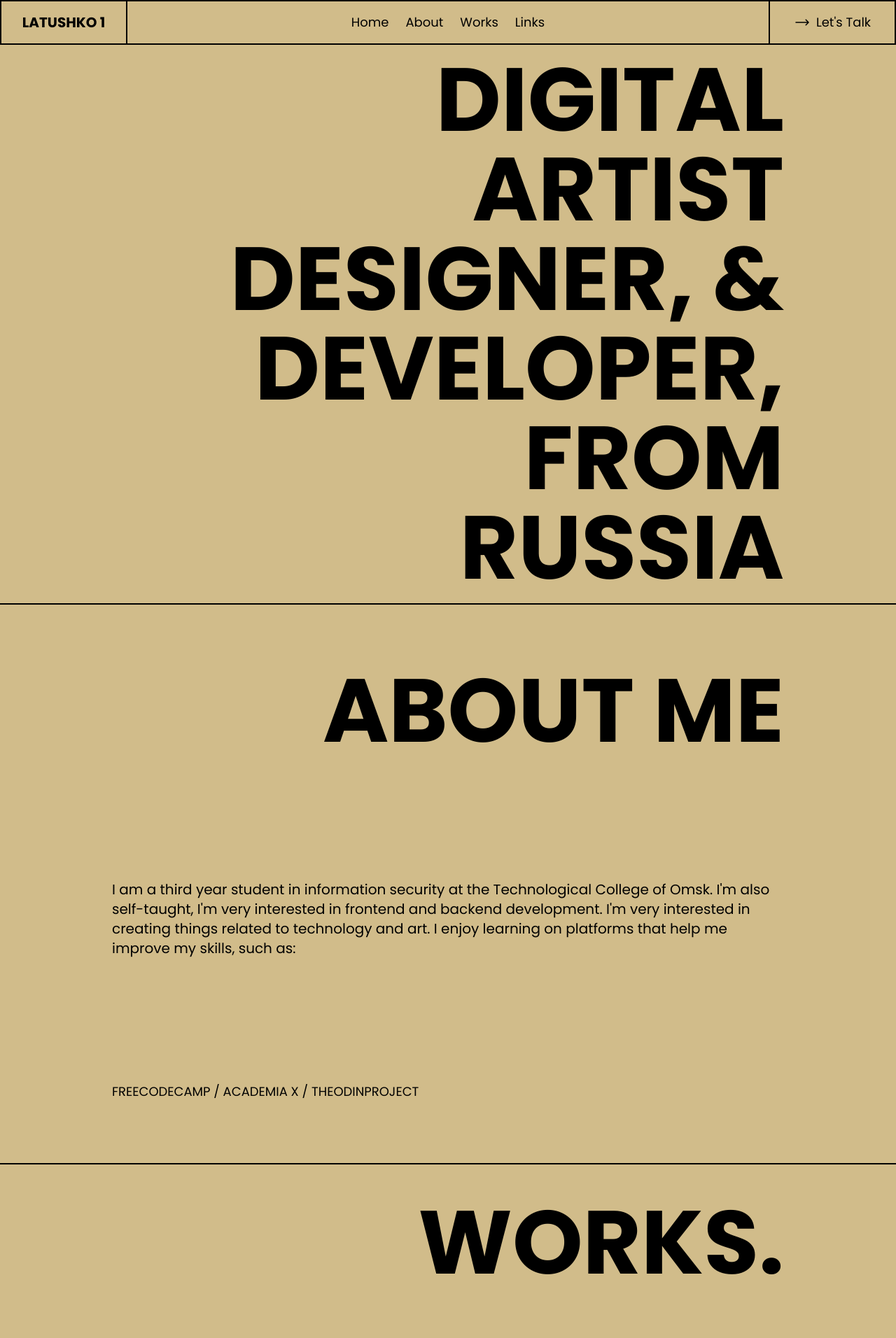
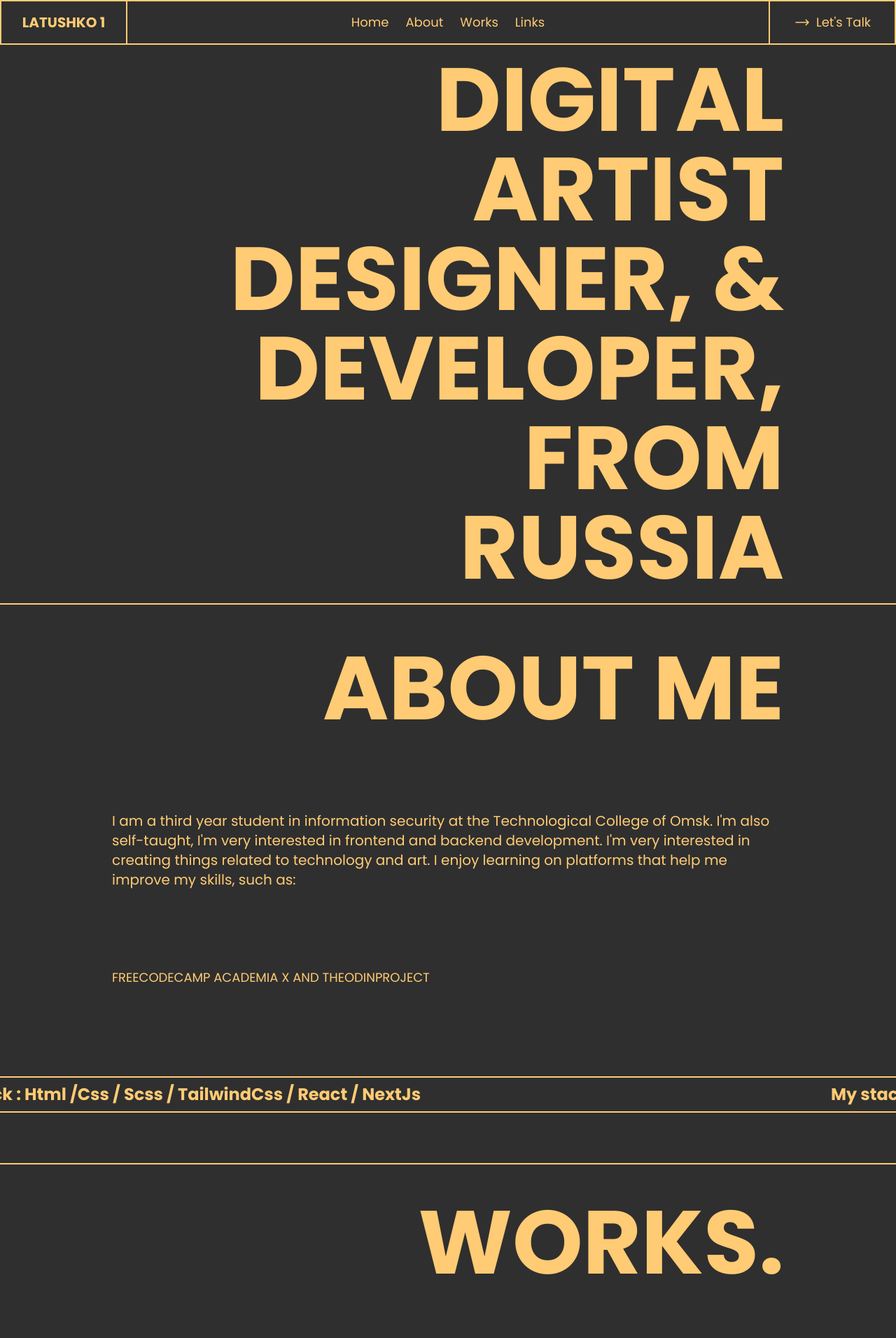
Before and after one commit to latushko1/Egor-homepage, a Next.js app: page / in a window 1280 px wide. Shown: the top 1912 px of the page at 70% size. Built offline with nearby package versions, Linux system fonts and the light colour scheme.

Commit message:
chaange colors, add marque

```diff
--- a/components/footer.js
+++ b/components/footer.js
@@ -6,14 +6,14 @@ function Footer() {
     <div>
         <footer className='grid grid-cols-2 md:grid-cols-[180px_1fr_180px] bg-primary'>
         <Link href='#links'>
-            <a className='flex align-middle items-center border-black border-r-2 justify-center py-4 text-xl uppercase font-bold'>
+            <a className='text-secondary flex align-middle items-center border-secondary border-r-2 justify-center py-4 text-xl uppercase font-bold'>
                 Latushko 1
             </a>
         </Link>
 
         <Link href='#links'>
-            <a className='md:col-start-3 md:border-l-2 border-black flex gap-2 text-lg justify-center items-center
-            bg-primary hover:bg-yellow-500 ease-in-out duration-100'>
+            <a className='text-secondary md:col-start-3 md:border-l-2 border-secondary flex gap-2 text-lg justify-center items-center
+            bg-primary hover:bg-secondary hover:text-primary ease-in-out duration-100'>
                  <svg xmlns="http://www.w3.org/2000/svg" fill="none" viewBox="0 0 24 24" strokeWidth={1.5} stroke="currentColor" className="w-6 h-6">
             <path strokeLinecap="round" strokeLinejoin="round" d="M17.25 8.25L21 12m0 0l-3.75 3.75M21 12H3" />
             </svg>
@@ -21,9 +21,9 @@ function Footer() {
             </a>
         </Link>
 
-        <div className='col-span-2
+        <div className='text-secondary col-span-2
         md:row-start-1 md:col-start-2 md:col-end-3
-        border-t-2 border-black flex items-center justify-center md:border-t-0 p-4 text-center text-xl uppercase font-bold'>
+        border-t-2 border-secondary flex items-center justify-center md:border-t-0 p-4 text-center text-xl uppercase font-bold'>
             &copy; 2022 Latushko Egor
         </div>
 
--- a/components/header.js
+++ b/components/header.js
@@ -14,54 +14,56 @@ function Header() {
         opacity:1,
         }}
     transition={{ duration: 0.5 }}
-    className='grid grid-cols-2 md:grid-cols-[180px_1fr_180px] border-2 border-black bg-primary'>
+    className='text-secondary grid grid-cols-2 md:grid-cols-[180px_1fr_180px] border-2 border-secondary bg-primary'>
 
         <Link href='/'>
-            <a className='flex align-middle items-center border-black border-r-2 justify-center py-4 text-xl uppercase font-bold'>
+            <a className='flex align-middle items-center border-secondary border-r-2 justify-center py-4 text-xl uppercase font-bold'>
                 Latushko 1
             </a>
         </Link>
 
         <Link href='#links'>
-            <a className='md:col-start-3 md:border-l-2 border-black flex gap-2 text-lg justify-center items-center
-            bg-primary hover:bg-yellow-500 ease-in-out duration-100 '>
-            <svg xmlns="http://www.w3.org/2000/svg" fill="none" viewBox="0 0 24 24" strokeWidth={1.5} stroke="currentColor" className="w-6 h-6">
-            <path strokeLinecap="round" strokeLinejoin="round" d="M17.25 8.25L21 12m0 0l-3.75 3.75M21 12H3" />
+            <a className='md:col-start-3 md:border-l-2 border-secondary flex gap-2 text-lg justify-center items-center
+            bg-primary hover:text-primary hover:bg-secondary ease-in-out duration-100  '>
+
+            <svg  xmlns="http://www.w3.org/2000/svg" fill="none" viewBox="0 0 24 24" strokeWidth={1.5} stroke="currentColor" className="w-6 h-6">
+            <path strokeLinecap="round" strokeLinejoin="round" d="M17.25 8.25L21 12m0 0l-3.75 3.75M21 12H3"  />
             </svg>
+
             Let&apos;s Talk
             </a>
         </Link>
 
         <nav className='col-span-2
          md:row-start-1 md:col-start-2 md:col-end-3
-         border-t-2 border-black flex items-center justify-center md:border-t-0'>
+         border-t-2 border-secondary flex items-center justify-center md:border-t-0'>
 
             <ul className='flex gap-6 max-w-sm overflow-auto
             snap-always p-4 text-lg'>
                 <li>
                     <Link href='/'>
-                        <a className='text-black'>
+                        <a className='text-secondary hover:underline'>
                             Home
                         </a>
                     </Link>
                 </li>
                 <li>
                     <Link href='#about'>
-                        <a className='text-black'>
+                        <a className='text-secondary hover:underline'>
                             About
                         </a>
                     </Link>
                 </li>
                 <li>
                     <Link href='#works'>
-                        <a className='text-black'>
+                        <a className='text-secondary hover:underline'>
                             Works
                         </a>
                     </Link>
                 </li>
                 <li>
                     <Link href='#links'>
-                        <a className='text-black'>
+                        <a className='text-secondary hover:underline'>
                             Links
                         </a>
                     </Link>
--- /dev/null
+++ b/components/scroller.js
@@ -0,0 +1,14 @@
+import React from 'react'
+import Marquee from 'react-fast-marquee'
+
+function Scroller({text}) {
+  return (
+    <section>
+        <Marquee gradient={false} pauseOnHover={true} speed={15} className='my-4 bg-primary border-y-2 border-secondary py-2 font-bold text-xl md:text-2xl text-secondary'>
+        {text}
+        </Marquee>
+    </section>
+  )
+}
+
+export default Scroller
--- a/package.json
+++ b/package.json
@@ -13,6 +13,7 @@
     "next": "12.3.0",
     "react": "18.2.0",
     "react-dom": "18.2.0",
+    "react-fast-marquee": "^1.3.5",
     "react-icons": "^4.4.0"
   },
   "devDependencies": {
--- a/pages/links.js
+++ b/pages/links.js
@@ -16,11 +16,11 @@ function Links() {
             amount:0.5
         }}
 
-    id='links' className='border-b-2 border-black'>
-        <h1 className='container text-black text-6xl uppercase font-bold lg:text-9xl text-right mt-12'>
+    id='links' className='border-b-2 border-secondary'>
+        <h1 className='container text-secondary text-6xl uppercase font-bold lg:text-9xl text-right mt-12'>
                     links.
                 </h1>
-        <div className='container mt-10 mr-10 min-h-[80vh]'>
+        <div className='text-secondary container mt-10 mr-10 min-h-[80vh]'>
             <ul>
                 <li>
                     <Link href='https://www.pinterest.com/latushko1/'>
--- a/pages/main.js
+++ b/pages/main.js
@@ -1,12 +1,14 @@
 import React from 'react'
 import { motion } from 'framer-motion'
+import Marquee from 'react-fast-marquee'
+import Scroller from '../components/scroller'
 
 
 function Main() {
   return (
 
     <div>
-        <div className='min-h-screen border-b-2 border-black grid place-items-center uppercase'>
+        <div className='min-h-screen border-b-2 border-secondary grid place-items-center uppercase'>
             <div className='container'>
                 <motion.h1
                     initial={{
@@ -18,7 +20,7 @@ function Main() {
                         opacity:1,
                         }}
                     transition={{ duration: 0.5 }}
-                className='text-black text-5xl uppecase font-bold lg:text-9xl text-right'>
+                className='text-secondary text-5xl uppecase font-bold lg:text-9xl text-right'>
                     Digital Artist <span>Designer,</span> & Developer, <br/> from <br/> russia
                 </motion.h1>
             </div>
@@ -35,19 +37,18 @@ function Main() {
             viewport={{
                 amount:0.5
             }}
-        id='about' className='min-h-screen border-b-2 border-black grid place-items-center '>
-            <h3 className='container text-black text-6xl uppercase font-bold lg:text-9xl text-right'>
+        id='about' className='min-h-screen border-b-2 border-secondary grid place-items-center '>
+            <h3 className='container text-secondary text-6xl uppercase font-bold lg:text-9xl text-right'>
                 About me
             </h3>
 
 
-            <p className='container text-xl'>
+            <p className='text-secondary container text-xl'>
             I am a third year student in information security at the Technological College of Omsk. I&apos;m also self-taught, I&apos;m very interested in frontend and backend development. I&apos;m very interested in creating things related to technology and art. I enjoy learning on platforms that help me improve my skills, such as:
             </p>
+            <span className='text-secondary container text-lg uppercase font-italic'>FreeCodeCamp Academia X and TheOdinProject</span>
+            <Scroller text={ ` My stack : Html /Css / Scss / TailwindCss / React / NextJs `}/>
 
-            <span className='container text-lg uppercase font-italic'>
-                FreeCodeCamp / Academia X / TheOdinProject
-            </span>
 
         </motion.div>
     </div>
--- a/pages/works.js
+++ b/pages/works.js
@@ -18,15 +18,15 @@ function Works() {
             amount:0.1
         }}
     id='works'>
-        <h1 className='container text-black text-6xl uppercase font-bold lg:text-9xl text-right my-12'>
+        <h1 className='container text-secondary text-6xl uppercase font-bold lg:text-9xl text-right my-12'>
                     works.
         </h1>
-        <div className='min-h-screen border-b-2 border-black pb-12'>
+        <div className='text-secondary min-h-screen border-b-2 border-secondary pb-12'>
             <div className='container grid mt-3 md:grid-cols-2 gap-5'>
                 {portfolioData.map((item)=>(
-                    <div key={item.id} className='border-b-2 border-black'>
+                    <div key={item.id} className='border-b-2 border-secondary'>
                     <div className='pt-2'>
-                        <h1 className='text-black text-4xl uppercase font-semibold  mt-3'>
+                        <h1 className='text-secondary text-4xl uppercase font-semibold  mt-3'>
                             {item.title}
                         </h1>
 
--- a/tailwind.config.js
+++ b/tailwind.config.js
@@ -12,7 +12,8 @@ module.exports = {
 
     extend: {
       colors: {
-        primary: '#D1BC8A',
+        primary: '#2f2f2f',
+        secondary: '#ffcb74'
       },
     },
 
```
Also changed, not shown: styles/globals.css (line endings or trailing spaces), 1 other file (tests, documents, lock files or other folders).
